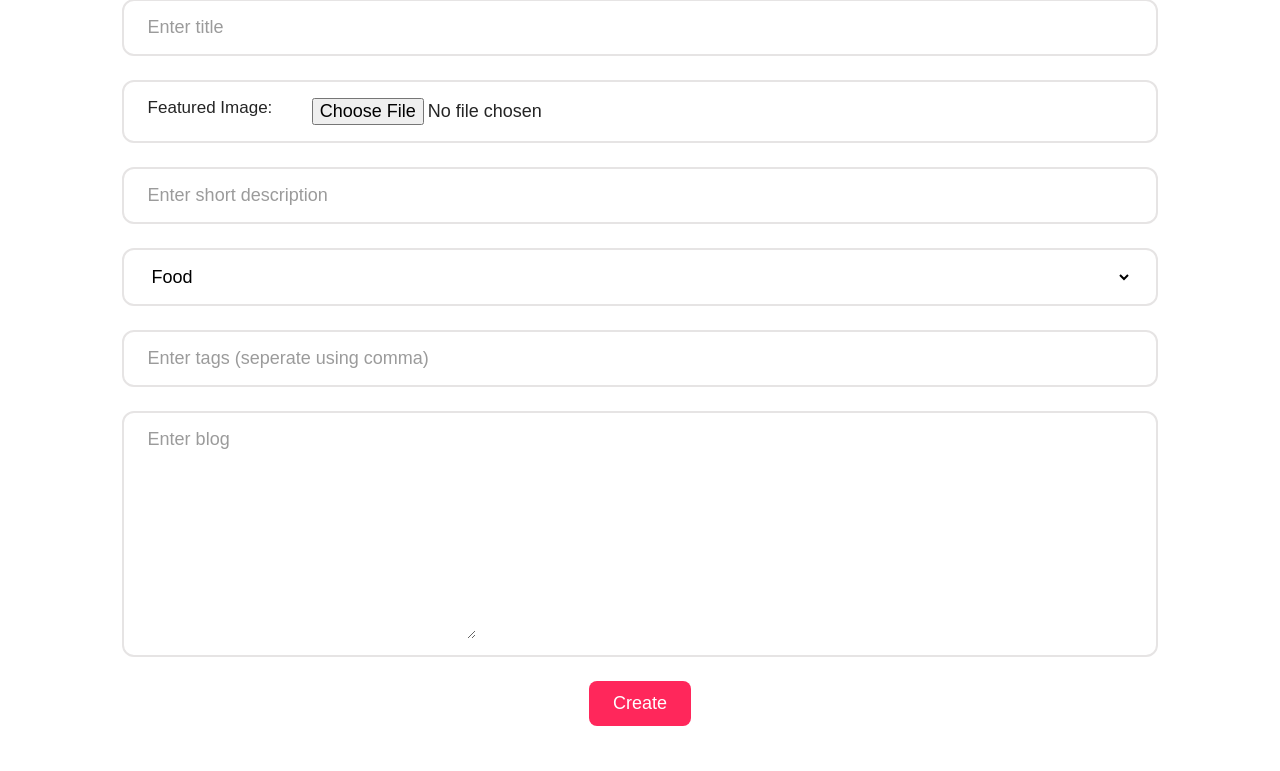
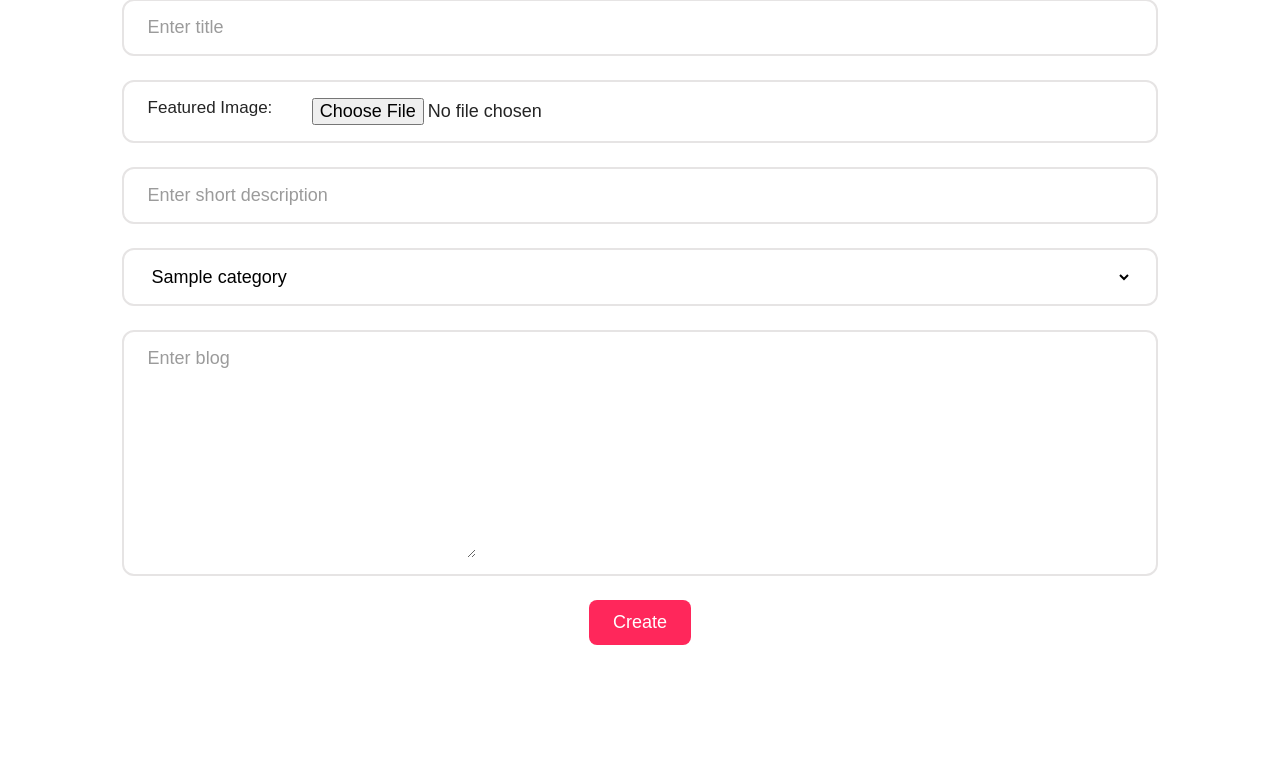
Before and after one commit to muhd-hanan/blogger, a Django app: page /create/ in a window 1280 px wide. Shown: the part 178-949 px from the top of the page. After the commit the page ends 823 px from the top, so only its background shows below. Run offline with Django 5.2, Linux system fonts and the light colour scheme; a user stored in the database is signed in; tables that the repository leaves empty hold one stand-in row (values such as "Sample post"); some web fonts are replaced.

Commit message:
8th  commit

```diff
--- a/templates/create.html
+++ b/templates/create.html
@@ -36,29 +36,32 @@
     <section id="create">
         <section class="wrapper">
             <h1>Create a new blog</h1>
-            <form action="">
+            <form action="" method="post" enctype="multipart/form-data">
+                {% csrf_token %}
                 <div class="form-control">
-                    <input type="text" placeholder="Enter title">
+                    <input type="text" placeholder="Enter title" name="title">
                 </div>
                 <div class="form-control">
                     <label for="blog-image">Featured Image:</label>
-                    <input type="file" id="blog-image">
+                    <input type="file" name="image">
                 </div>
                 <div class="form-control">
-                    <input type="text" placeholder="Enter short description">
+                    <input type="text" placeholder="Enter short description" name="description">
                 </div>
                 <div class="form-control">
-                    <select name="" id="">
-                        <option value="Food">Food</option>
-                        <option value="Technology">Technology</option>
-                        <option value="Health">Health</option>
+                    <select name="category" id="">
+                        {% for category in categories %}
+                        <option value="{{category.id}}">{{category.name}}</option>
+                        <!-- <option value="Technology">Technology</option>
+                        <option value="Health">Health</option> -->
+                        {% endfor %}
                     </select>
                 </div>
+                <!-- <div class="form-control">
+                    <input type="text" placeholder="Enter tags (seperate using comma)" name="tags">
+                </div> -->
                 <div class="form-control">
-                    <input type="text" placeholder="Enter tags (seperate using comma)">
-                </div>
-                <div class="form-control">
-                    <textarea name="" id="" cols="30" rows="10" placeholder="Enter blog"></textarea>
+                    <textarea name="description_big" id="" cols="30" rows="10" placeholder="Enter blog"></textarea>
                 </div>
                 <div class="btn">
                     <input type="submit" value="Create">
@@ -68,5 +71,6 @@
     </section>
 
 
+
 </body>
 </html>
--- a/web/views.py
+++ b/web/views.py
@@ -97,3 +97,42 @@ def login(request):
 def logout(request):
     auth_logout(request)
     return redirect(reverse('web:login'))
+
+
+@login_required(login_url='login/')
+def create(request):
+    user = request.user
+    author = Author.objects.get(user=user)
+    categories = Category.objects.all()
+
+    if request.method == 'POST':
+        heading = request.POST.get('title')  # Corrected name from 'headings' to 'title'
+        image = request.FILES.get('image')
+        mini_content = request.POST.get('description')  # Corrected name from 'mini_content'
+        category_id = request.POST.get('category')
+        content = request.POST.get('description_big')  # Corrected name from 'content'
+
+        if not heading:  # Ensure heading is not empty
+            messages.error(request, "Title is required.")
+            return render(request, 'create.html', {'categories': categories})
+
+        try:
+            category = Category.objects.get(id=category_id)
+        except Category.DoesNotExist:
+            messages.error(request, "Invalid category.")
+            return render(request, 'create.html', {'categories': categories})
+
+        # Create blog post
+        blog = Blog.objects.create(
+            heading=heading,
+            image=image,
+            mini_content=mini_content,
+            category=category,
+            content=content,
+            author=author,
+        )
+
+        return redirect('web:index')
+
+    else:
+        return render(request, 'create.html', {'categories': categories})
```
